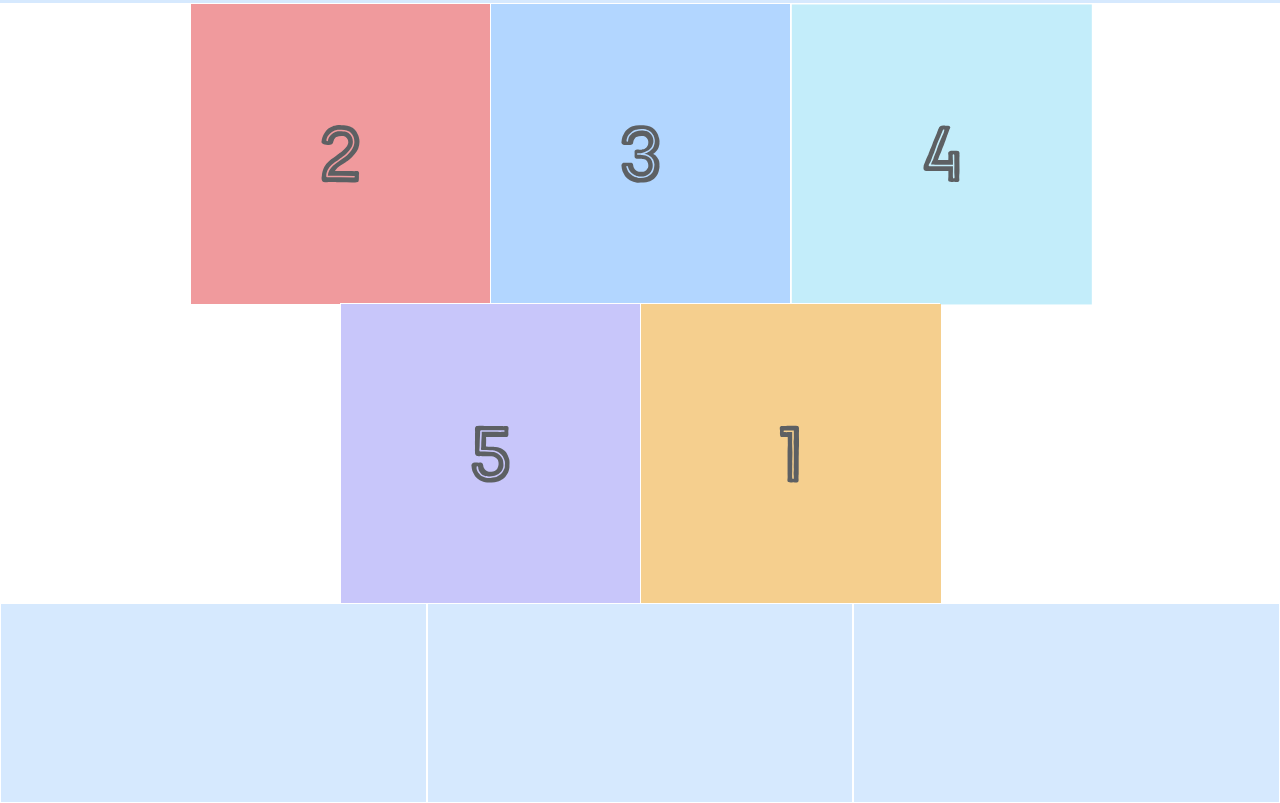
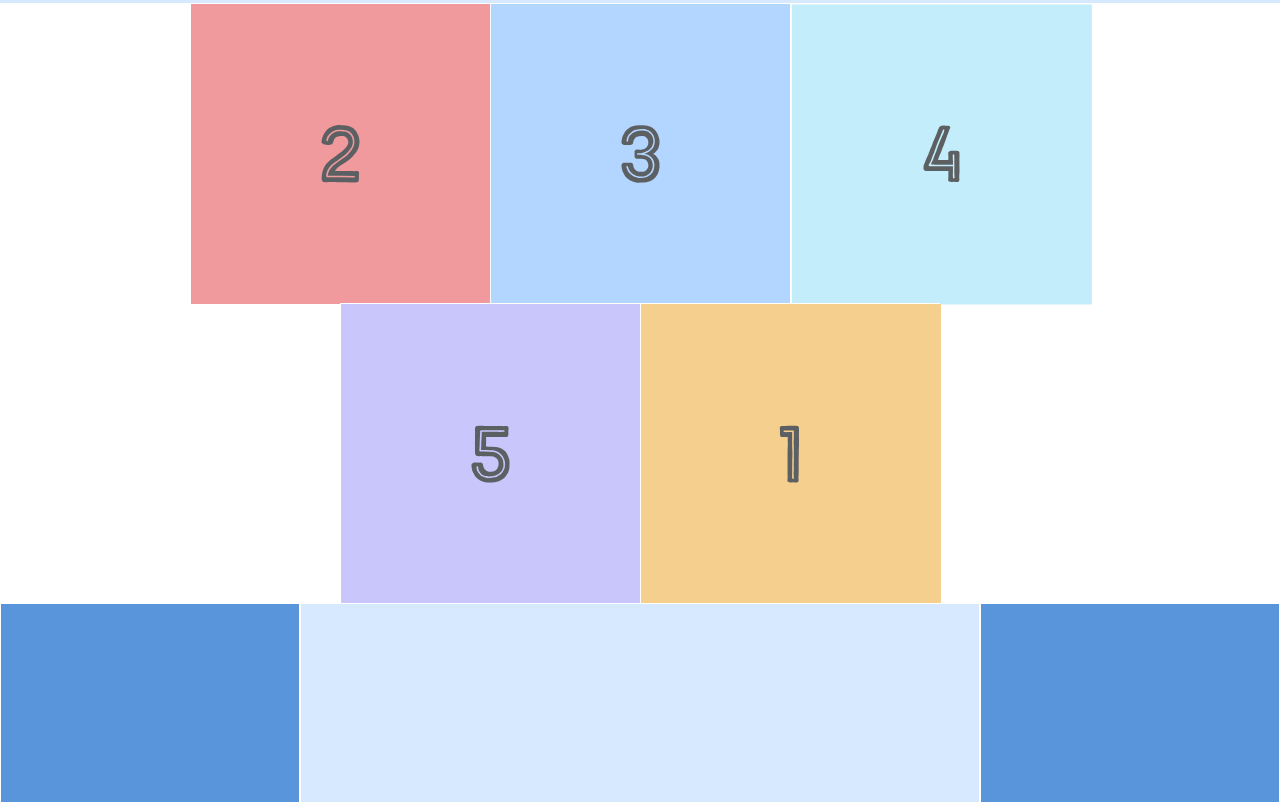
Before and after one commit to ta-torres/flexbox-test, a plain HTML site: page index.html in a window 1280 px wide. Shown: the part 355-1158 px from the top of the page. Drawn offline with Linux system fonts and the light colour scheme.

Commit message:
Change footer-one and footer-three to fixed width

```diff
--- a/styles.css
+++ b/styles.css
@@ -87,3 +87,10 @@
     height: 200px;
     flex: 1;
 }
+
+.footer-one,
+.footer-three {
+  background-color: #5995DA;
+  flex: initial;
+  width: 300px;
+}
```
